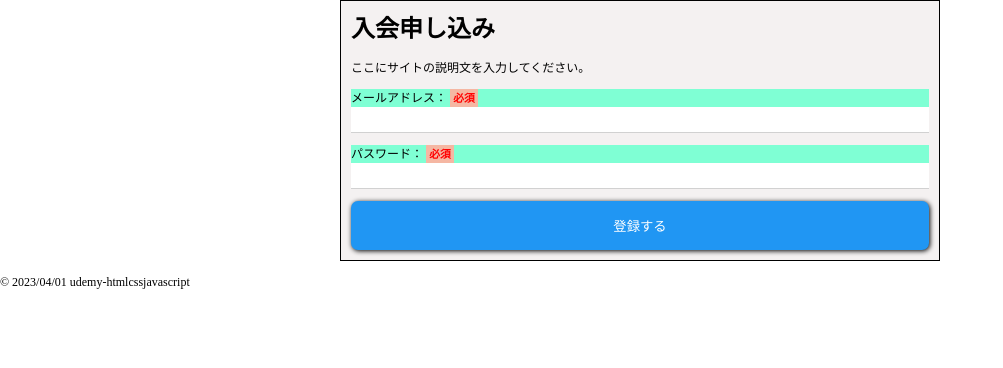
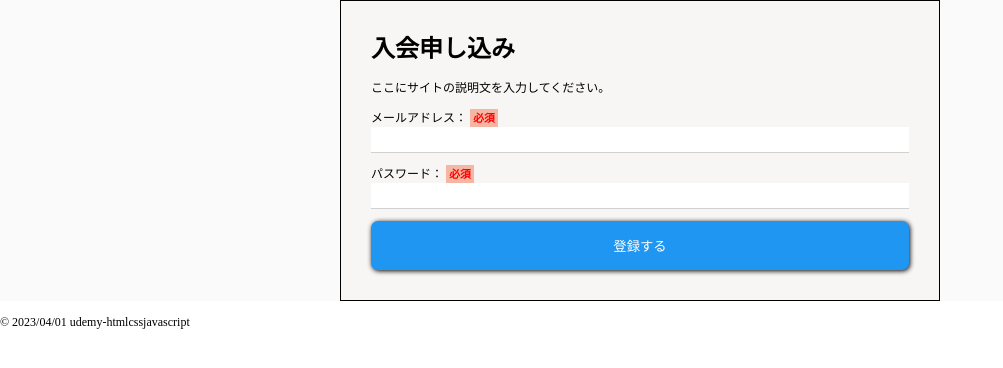
Before and after one commit to umekinomori/front-end-study, a plain HTML site: page index.html in a window 1280 px wide. Shown: the whole page, without its empty margins (0-1003 px from the left). Drawn offline with Linux system fonts and the light colour scheme; files whose address does not match are found by name.

Commit message:
フォーム微修正

```diff
--- a/css/style.css
+++ b/css/style.css
@@ -8,12 +8,16 @@ p {
     font-size: 12px;
 }
 
+main {
+    background-color: #fafafa;
+}
+
 div.content {
-    background-color: rgb(244, 241, 241);
+    background-color: rgba(248, 245, 245, 0.873);
     width: 600px;
     margin: 0 auto;
     border: 1px solid black;
-    padding: 10px;
+    padding: 30px;
 }
 
 input {
@@ -34,7 +38,7 @@ button {
 label {
     display: block;
     margin-bottom: .5em;
-    background-color: aquamarine;
+    background-color: rgb(red, rgb(246, 238, 238), blue);
 }
 span.required {
     background-color:rgb(245, 183, 163);
```
